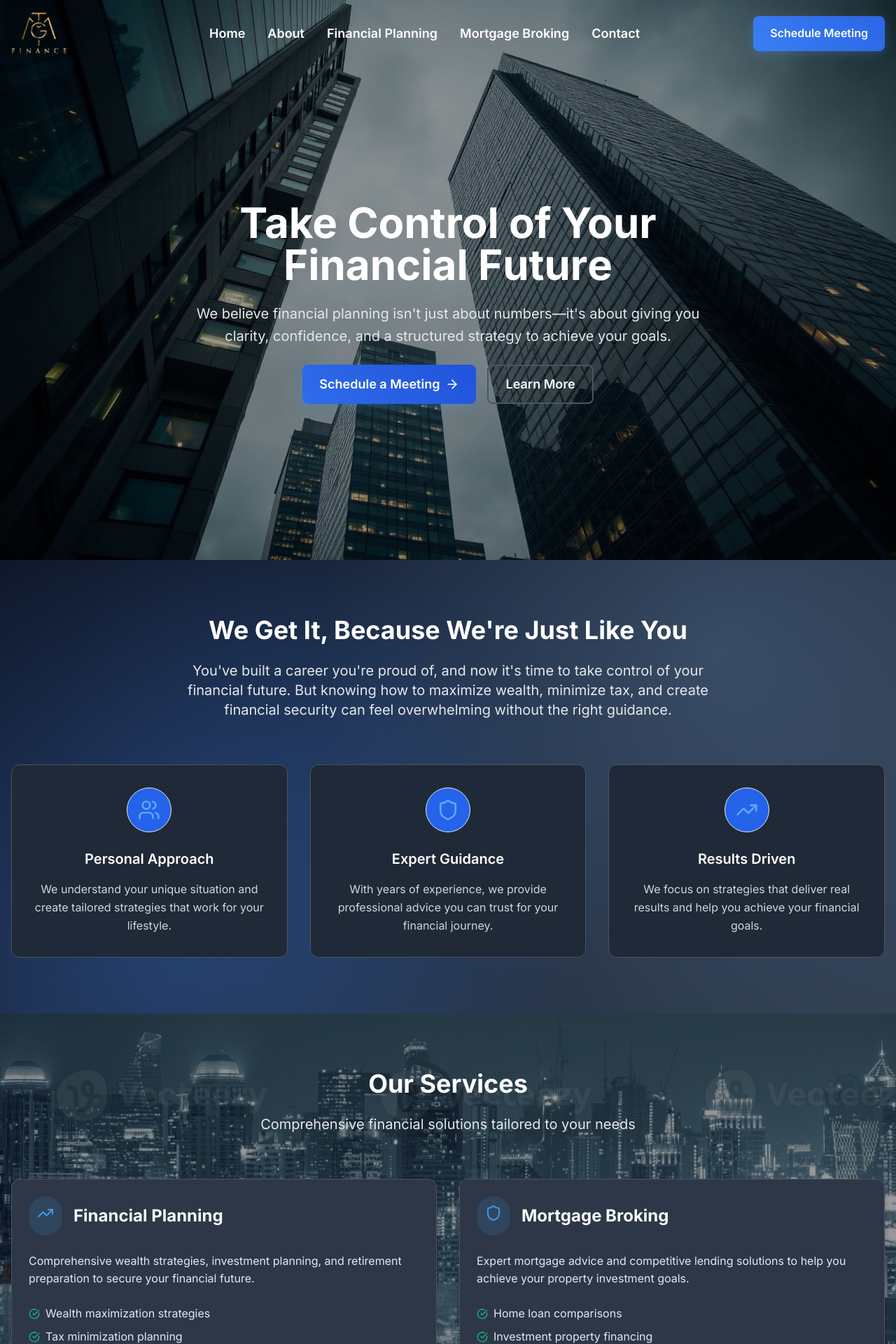
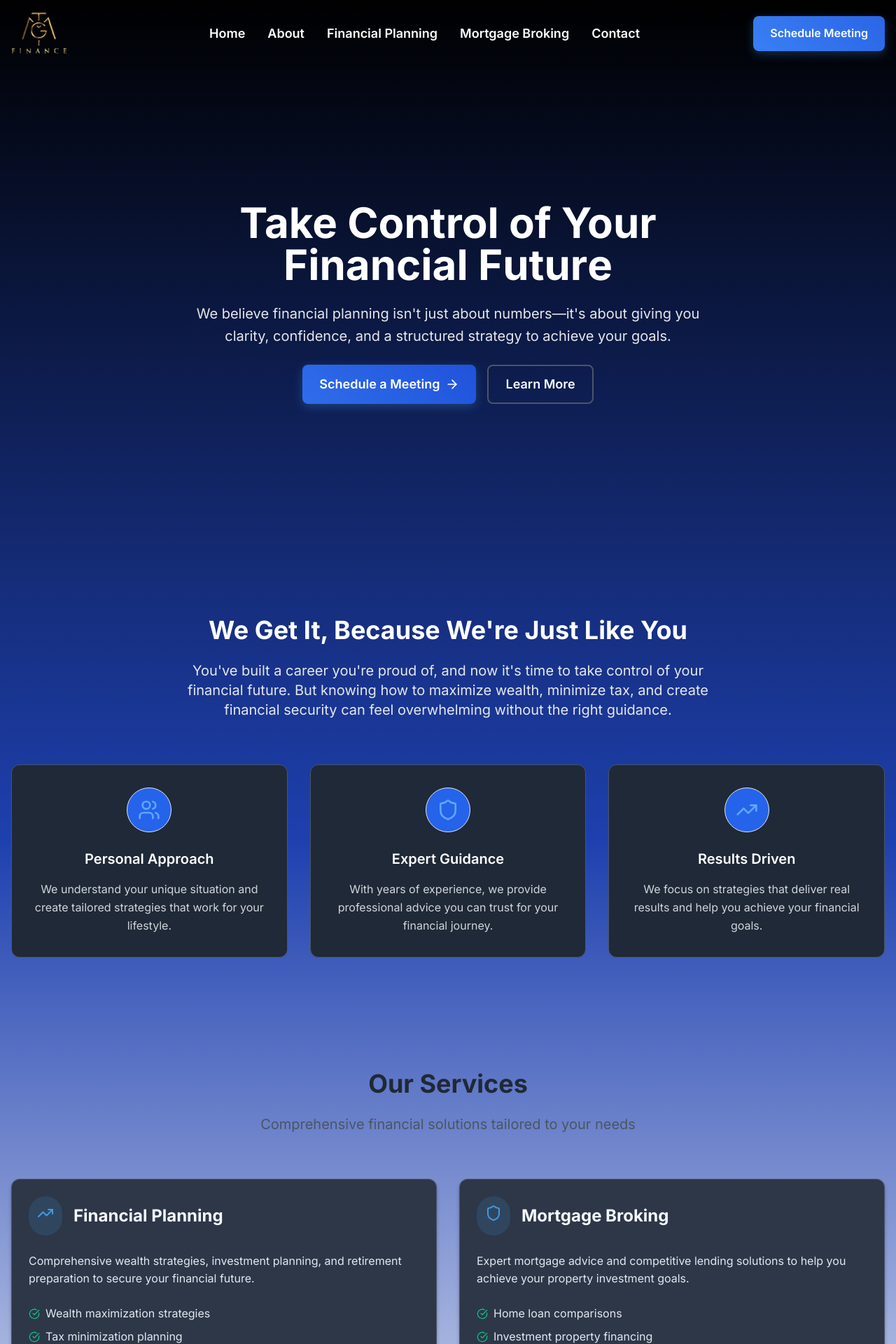
Before and after one commit to TalhaTofeeq789/gtm_finance, a React (Vite) app: page / in a window 1280 px wide. Shown: the top 1920 px of the page at 70% size. Built offline with nearby package versions, Linux system fonts and the light colour scheme.

Commit message:
UI updates

```diff
--- a/src/App.jsx
+++ b/src/App.jsx
@@ -436,7 +436,7 @@ function App() {
   const isRightDisabled = currentPage === totalPages - 1;
 
   return (
-    <div className="min-h-screen" style={{ backgroundColor: 'var(--bg-primary)' }}>
+    <div className="min-h-screen" style={{ backgroundColor: 'transparent' }}>
       {/* Calendly Modal */}
       {showCalendly && (
         <div style={{
@@ -678,24 +678,29 @@ function App() {
         )}
       </nav>
 
-      {/* Hero Section */}
-      <motion.section
-        id="home"
-        className="hero-section pt-16 relative overflow-hidden"
+      {/* Gradient Background Container for Hero + About + Services */}
+      <div
+        className="relative"
         style={{
-          backgroundImage: 'url("/hero-bg.jpg")',
-          backgroundSize: 'cover',
-          backgroundPosition: 'center',
-          backgroundRepeat: 'no-repeat',
+          background: 'linear-gradient(to bottom, #000000 0%, #1e40af 50%, #ffffff 100%)',
+          minHeight: '300vh',
+          position: 'relative',
           zIndex: 1
         }}
-        initial="hidden"
-        whileInView="visible"
-        viewport={{ once: true, amount: 0.2 }}
-        variants={fadeInUp}
       >
-        {/* Overlay for better text readability */}
-        <div className="absolute inset-0 bg-black bg-opacity-40" style={{ zIndex: 2 }}></div>
+        {/* Hero Section */}
+        <motion.section
+          id="home"
+          className="hero-section pt-16 relative overflow-hidden"
+          style={{
+            zIndex: 1,
+            background: 'transparent'
+          }}
+          initial="hidden"
+          whileInView="visible"
+          viewport={{ once: true, amount: 0.2 }}
+          variants={fadeInUp}
+        >
 
         {/* Animated background particles */}
         <div className="absolute inset-0" style={{ zIndex: 3 }}>
@@ -878,20 +883,12 @@ function App() {
       <motion.section
         id="about"
         className="py-20 relative"
-        style={{ background: 'linear-gradient(135deg, #0f172a 0%, #1e293b 50%, #334155 100%)', position: 'relative' }}
+        style={{ position: 'relative' }}
         initial="hidden"
         whileInView="visible"
         viewport={{ once: true, amount: 0.2 }}
         variants={fadeInUp}
       >
-        {/* Animated background pattern */}
-        <div className="absolute inset-0 opacity-5">
-          <div className="absolute inset-0" style={{
-            backgroundImage: `radial-gradient(circle at 20% 80%, rgba(59, 130, 246, 0.3) 0%, transparent 50%),
-                             radial-gradient(circle at 80% 20%, rgba(147, 197, 253, 0.2) 0%, transparent 50%),
-                             radial-gradient(circle at 40% 40%, rgba(59, 130, 246, 0.1) 0%, transparent 50%)`,
-          }}></div>
-        </div>
 
         <motion.div className="max-w-7xl mx-auto container relative z-10" variants={zoomIn}>
           <motion.div className="text-center space-y-6 mb-16" variants={slideInLeft}>
@@ -1035,14 +1032,9 @@ function App() {
         id="services"
         className="py-20 relative"
         style={{
-          backgroundImage: 'url("/bg-3.jpg")',
-          backgroundSize: 'cover',
-          backgroundPosition: 'center',
-          backgroundRepeat: 'no-repeat'
+          position: 'relative'
         }}
       >
-        {/* Overlay for better text readability */}
-        <div className="absolute inset-0 bg-black bg-opacity-40"></div>
 
         <div className="max-w-7xl mx-auto container relative" style={{ zIndex: 10 }}>
           <motion.div
@@ -1052,10 +1044,10 @@ function App() {
             viewport={{ once: true }}
             className="text-center space-y-6 mb-16"
           >
-            <motion.h2 variants={fadeInUp} className="text-3xl lg:text-4xl font-bold text-white">
+            <motion.h2 variants={fadeInUp} className="text-3xl lg:text-4xl font-bold text-gray-800">
               Our Services
             </motion.h2>
-            <motion.p variants={fadeInUp} className="text-xl max-w-3xl mx-auto text-gray-200">
+            <motion.p variants={fadeInUp} className="text-xl max-w-3xl mx-auto text-gray-600">
               Comprehensive financial solutions tailored to your needs
             </motion.p>
           </motion.div>
@@ -1146,6 +1138,7 @@ function App() {
           </div>
         </div>
       </section>
+      </div>
 
       {/* Resources Section */}
       <section
```
